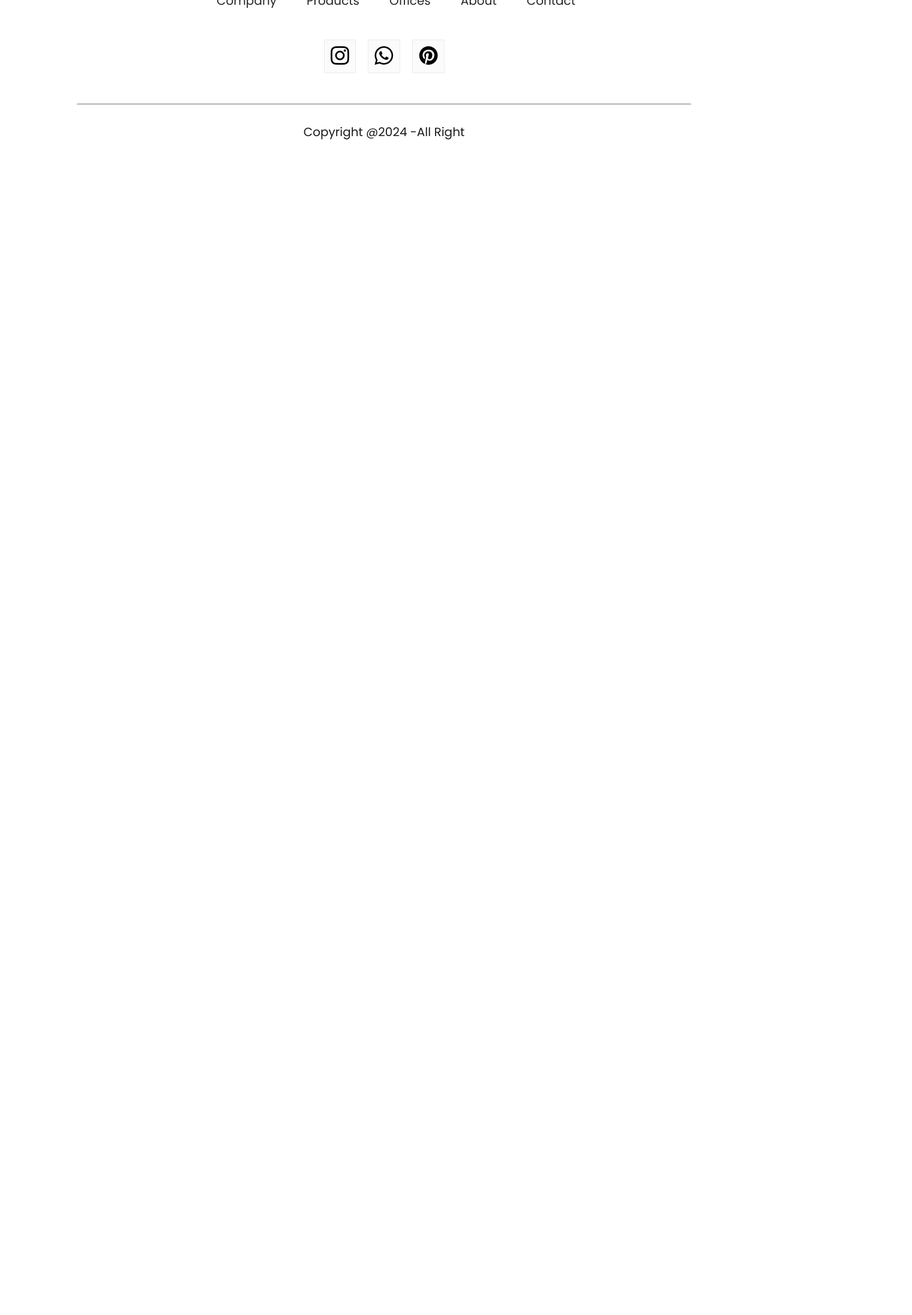
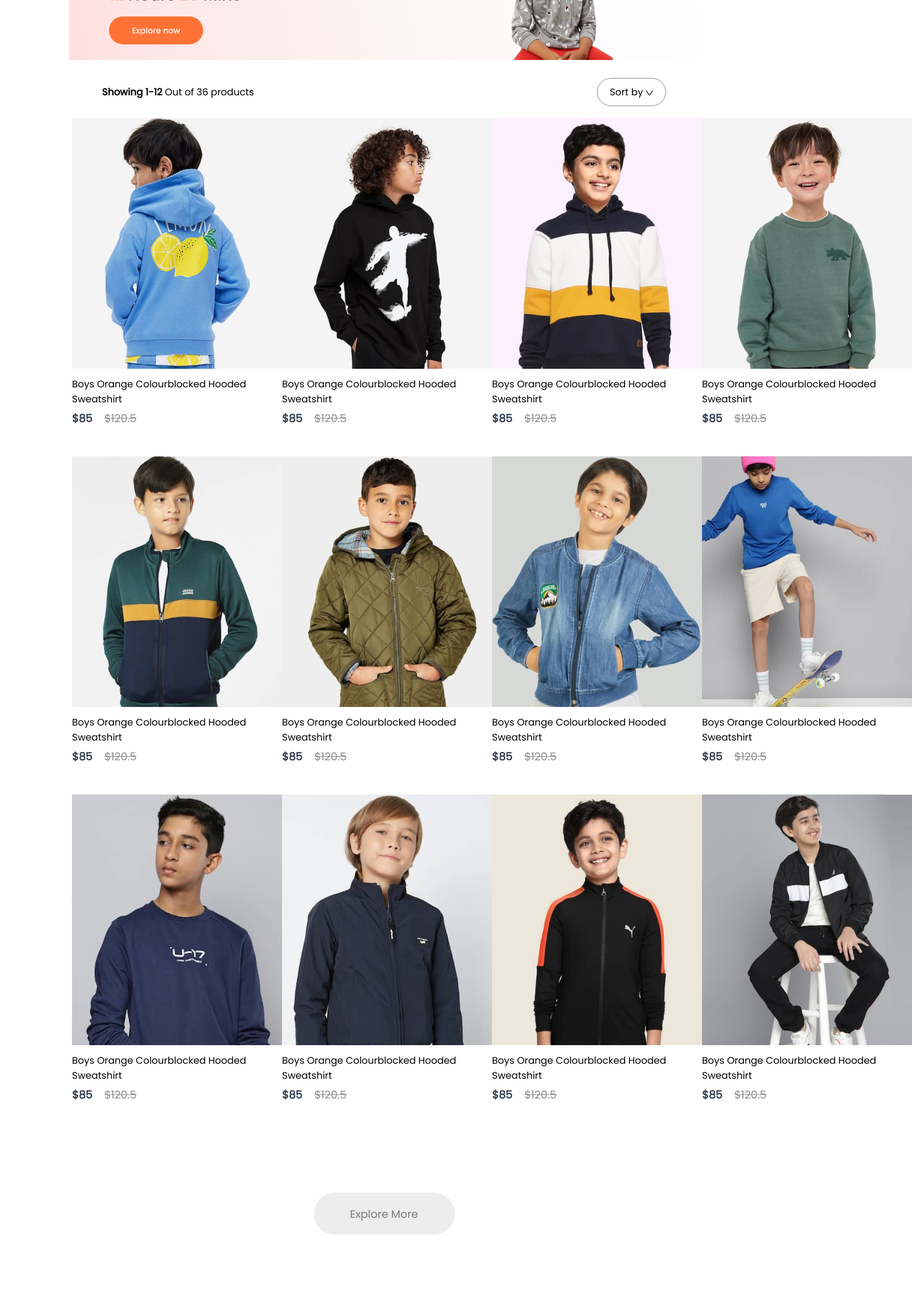
Before and after one commit to Shajjad002/E-Commerce, a React (Create React App) app in the folder shopper/: page /kids in a window 1280 px wide. Shown: the part 240-2433 px from the top of the page at 60% size, 1520 px wide, since content can reach past the window. Before the commit the page ends 800 px from the top, so only its background shows below. Built offline with nearby package versions, Linux system fonts and the light colour scheme.

Commit message:
Shop Category page

```diff
--- a/shopper/src/App.js
+++ b/shopper/src/App.js
@@ -7,6 +7,11 @@
 import Cart from "./Pages/Cart";
 import LogingSignup from "./Pages/LogingSignup";
 import Footer from "./Components/Footer/Footer";
+import men_banner from './Components/Assets/banner_mens.png'
+import women_banner from './Components/Assets/banner_women.png'
+import kid_banner from './Components/Assets/banner_kids.png'
+
+
 
 function App() {
   return (
@@ -15,9 +20,9 @@
         <Navbar />
         <Routes>
           <Route path="/" element={<Shop />} />
-          <Route path="/mens" element={<ShopCategory category="mens" />} />
-          <Route path="/womens" element={<ShopCategory category="womens" />} />
-          <Route path="/kids" element={<ShopCategory category="kid" />} />
+          <Route path="/men" element={<ShopCategory banner={men_banner} category="men" />} />
+          <Route path="/women" element={<ShopCategory banner={women_banner} category="women" />} />
+          <Route path="/kids" element={<ShopCategory banner={kid_banner} category="kid" />} />
           <Route path="/product" element={<Product />}>
             <Route path=":productId" element={<Product />} />
           </Route>
--- a/shopper/src/Components/Navbar/Navbar.jsx
+++ b/shopper/src/Components/Navbar/Navbar.jsx
@@ -27,23 +27,23 @@
         </li>
         <li
           onClick={() => {
-            setMenu("mens");
+            setMenu("men");
           }}
         >
-          <Link style={{ textDecoration: "none" }} to="/mens">
+          <Link style={{ textDecoration: "none" }} to="/men">
             Men
           </Link>
-          {menu === "mens" ? <hr /> : <></>}
+          {menu === "men" ? <hr /> : <></>}
         </li>
         <li
           onClick={() => {
-            setMenu("womens");
+            setMenu("women");
           }}
         >
           <Link style={{ textDecoration: "none" }} to="/women">
             Women
           </Link>
-          {menu === "womens" ? <hr /> : <></>}
+          {menu === "women" ? <hr /> : <></>}
         </li>
         <li
           onClick={() => {
--- /dev/null
+++ b/shopper/src/Context/ShopContext.jsx
@@ -0,0 +1,19 @@
+import React, { createContext } from 'react'
+import all_product from '../Components/Assets/all_product'
+
+
+export const ShopContext = createContext(null) ;
+
+const ShopContextProvider = (props)=>{
+
+    const contextValue={all_product}
+
+    return(
+        <ShopContext.Provider value={contextValue}>
+            {props.children}
+        </ShopContext.Provider>
+    )
+
+}
+
+export default ShopContextProvider;
--- /dev/null
+++ b/shopper/src/Pages/CSS/ShopCategory.css
@@ -0,0 +1,41 @@
+.shopcategory-banner{
+    width: 82%;
+    display: block;
+    margin: 30px auto;
+}
+.shopcategory-indexSort{
+    display: flex;
+    margin: 0px 170px;
+    justify-content: space-between;
+    align-items: center;
+}
+.shopcategory-sort{
+    padding: 10px 20px;
+    border-radius: 40px;
+    border: 1px solid #888;
+}
+.shopcategory-indexSort p span{
+    font-weight: 600;
+
+}
+
+.shopcategory-products{
+    margin: 20px 120px;
+    display: grid;
+    grid-template-columns: 1fr 1fr 1fr 1fr;
+    row-gap: 50px;
+
+}
+.shopcategory-loadmore{
+    display: flex;
+    justify-content: center;
+    align-items: center;
+    margin: 150px auto;
+    width: 235px;
+    height: 70px;
+    border-radius: 75px;
+    background:  #ededed;
+    color: #787878;
+    font-size: 18px;
+    font-weight: 500;
+}
--- a/shopper/src/Pages/Shop.jsx
+++ b/shopper/src/Pages/Shop.jsx
@@ -4,7 +4,6 @@
 import Offers from "../Components/Offers/Offers";
 import NewCollection from "../Components/NewCollections/NewCollection";
 import NewsLetter from "../Components/NewsLetter/NewsLetter";
-import Footer from "../Components/Footer/Footer";
 
 function Shop() {
   return (
@@ -14,7 +13,6 @@
       <Offers/>
       <NewCollection/>
       <NewsLetter/>
-
     </div>
   );
 }
--- a/shopper/src/Pages/ShopCategory.jsx
+++ b/shopper/src/Pages/ShopCategory.jsx
@@ -1,7 +1,37 @@
-import React from "react";
+import React, { useContext } from "react";
+import './CSS/ShopCategory.css'
+import { ShopContext } from "../Context/ShopContext";
+import dropdown_icon from '../Components/Assets/dropdown_icon.png';
+import Item from "../Components/Items/Item";
 
-function ShopCategory() {
-  return <div></div>;
+function ShopCategory(props) {
+  const {all_product}=useContext(ShopContext);
+  return (
+    <div className="shop-category">
+        <img className="shopcategory-banner" src={props.banner} alt="" />
+        <div className="shopcategory-indexSort">
+          <p>
+            <span>Showing 1-12</span> Out of 36 products
+          </p>
+          <div className="shopcategory-sort">
+            Sort by <img src={dropdown_icon} alt="" />
+          </div>
+        </div>
+        <div className="shopcategory-products">
+            {all_product.map((item,i)=>{
+              if(props.category===item.category){
+                  return<Item key={i} id={item.id}  name={item.name} image={item.image} new_price={item.new_price} old_price={item.old_price}/>
+              }
+              else{
+                return null;
+              }
+            })}
+        </div>
+        <div className="shopcategory-loadmore">
+            Explore More
+        </div>
+    </div>
+  );
 }
 
 // #endregion
--- a/shopper/src/index.js
+++ b/shopper/src/index.js
@@ -3,11 +3,15 @@
 import './index.css';
 import App from './App';
 import reportWebVitals from './reportWebVitals';
+import ShopContextProvider from './Context/ShopContext';
 
 const root = ReactDOM.createRoot(document.getElementById('root'));
 root.render(
   <React.StrictMode>
-    <App />
+    <ShopContextProvider>
+      <App />
+    </ShopContextProvider>
+
   </React.StrictMode>
 );
 
```
